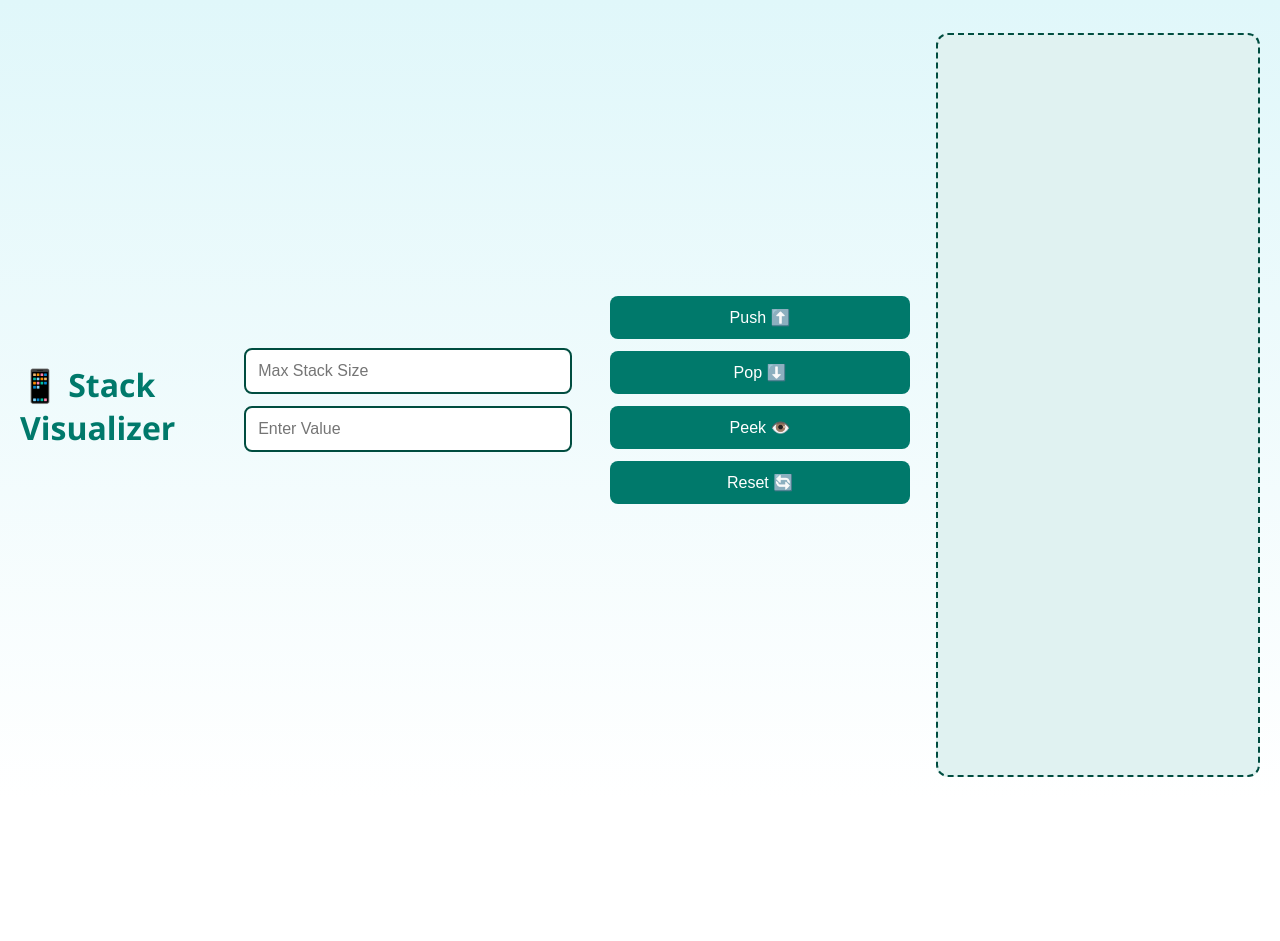
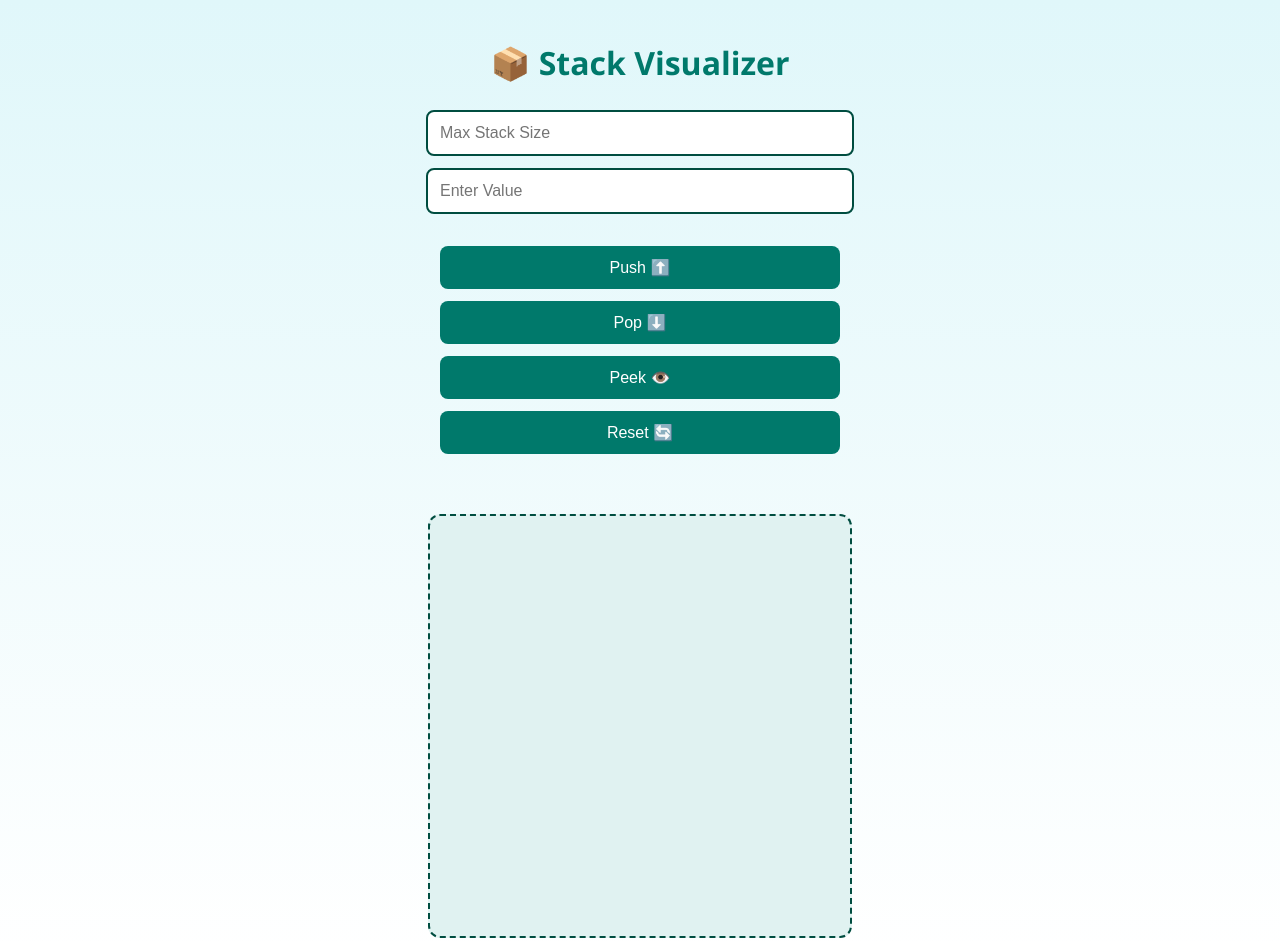
Before and after one commit to Know-byte-tutor/stack-visualizer, a plain HTML site: page index.html in a window 1280 px wide. Before the commit the page ends 800 px from the top, so only its background shows below. Drawn offline with Linux system fonts and the light colour scheme.

Commit message:
Update index.html

```diff
--- a/index.html
+++ b/index.html
@@ -3,7 +3,7 @@
 <head>
   <meta charset="UTF-8" />
   <meta name="viewport" content="width=device-width, initial-scale=1.0" />
-  <title>Mobile Stack Visualizer</title>
+  <title>Responsive Stack Visualizer</title>
   <style>
     body {
       font-family: 'Segoe UI', sans-serif;
@@ -12,7 +12,7 @@
       display: flex;
       flex-direction: column;
       align-items: center;
-      height: 100vh;
+      min-height: 100vh;
       padding: 20px;
       box-sizing: border-box;
     }
@@ -29,14 +29,15 @@
       flex-direction: column;
       align-items: center;
       margin: 10px 0;
+      width: 100%;
+      max-width: 400px;
     }
 
     .stack-settings input,
     .stack-controls button {
-      width: 80vw;
-      max-width: 300px;
+      width: 100%;
       padding: 12px;
-      margin: 6px;
+      margin: 6px 0;
       font-size: 16px;
       border: 2px solid #004d40;
       border-radius: 8px;
@@ -56,8 +57,8 @@
 
     .stack-box {
       height: 50vh;
-      width: 80vw;
-      max-width: 300px;
+      width: 100%;
+      max-width: 400px;
       display: flex;
       flex-direction: column-reverse;
       align-items: center;
@@ -79,7 +80,22 @@
       padding: 12px;
       margin: 5px 0;
       border-radius: 8px;
-      transition: transform 0.3s ease;
+      transition: transform 0.3s ease, opacity 0.3s;
+    }
+
+    .box.animate {
+      animation: fadeIn 0.3s ease;
+    }
+
+    @keyframes fadeIn {
+      from {
+        opacity: 0;
+        transform: translateY(20px);
+      }
+      to {
+        opacity: 1;
+        transform: translateY(0);
+      }
     }
 
     #message {
@@ -88,26 +104,11 @@
       min-height: 24px;
       font-weight: bold;
     }
-
-    @media screen and (orientation: landscape) {
-      body {
-        flex-direction: row;
-        justify-content: space-evenly;
-      }
-      .stack-settings,
-      .stack-controls {
-        width: 40%;
-      }
-      .stack-box {
-        width: 40%;
-        height: 90vh;
-      }
-    }
   </style>
 </head>
 <body>
 
-  <h1>📱 Stack Visualizer</h1>
+  <h1>📦 Stack Visualizer</h1>
 
   <div class="stack-settings">
     <input type="number" id="maxSize" placeholder="Max Stack Size" min="1" />
@@ -134,7 +135,7 @@
       display.innerHTML = '';
       stack.forEach(item => {
         const box = document.createElement('div');
-        box.className = 'box';
+        box.className = 'box animate';
         box.textContent = item;
         display.appendChild(box);
       });
@@ -151,10 +152,12 @@
 
     function push() {
       getMaxSize();
-      const val = document.getElementById('valueInput').value.trim();
+      const input = document.getElementById('valueInput');
+      const val = input.value.trim();
       if (!val) return showMessage("⚠️ Enter a value");
       if (stack.length >= max) return showMessage("⚠️ Stack Overflow");
       stack.push(val);
+      input.value = ''; // Clear input field
       updateDisplay();
       showMessage('');
     }
@@ -175,6 +178,7 @@
       stack = [];
       updateDisplay();
       showMessage('');
+      document.getElementById('valueInput').value = '';
     }
   </script>
 
```
